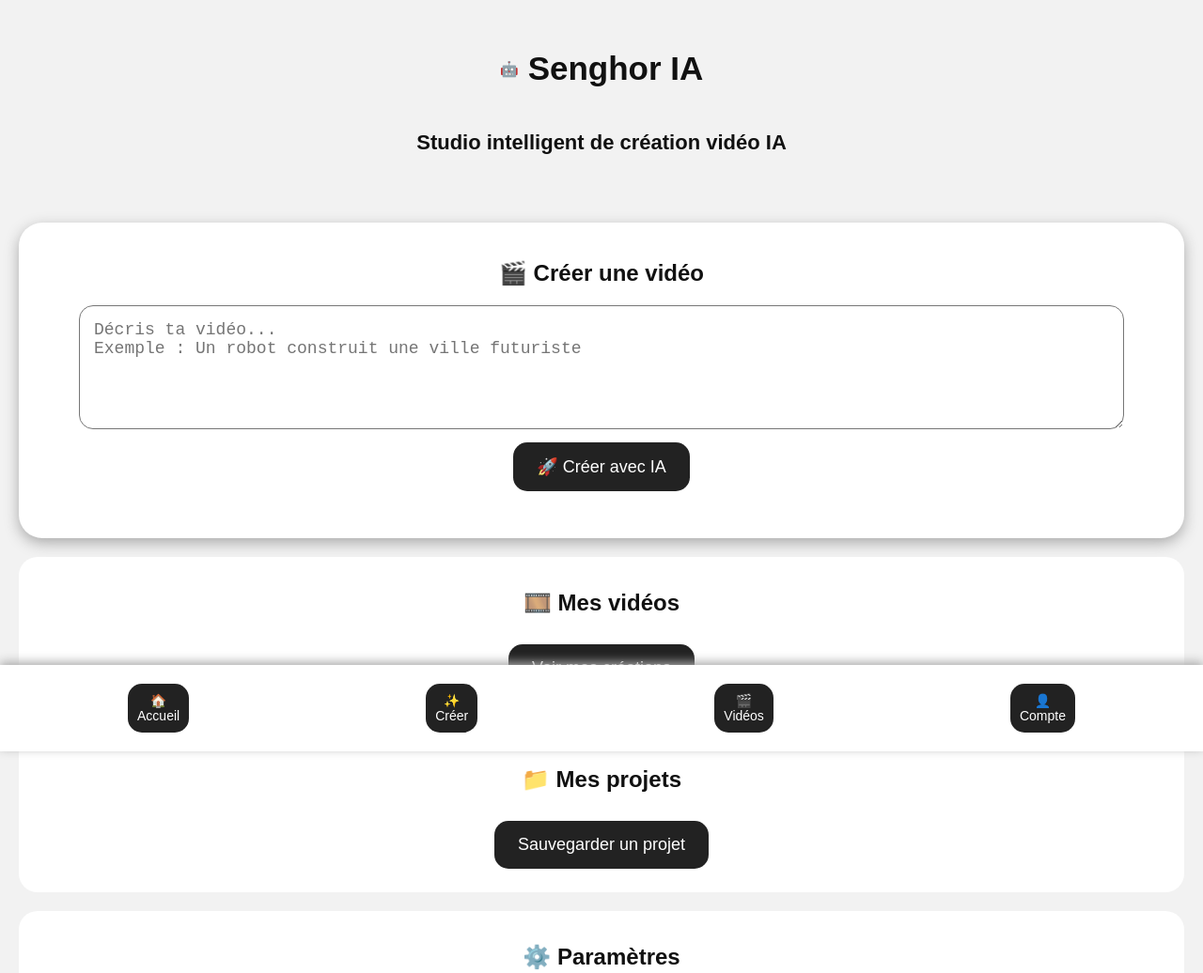
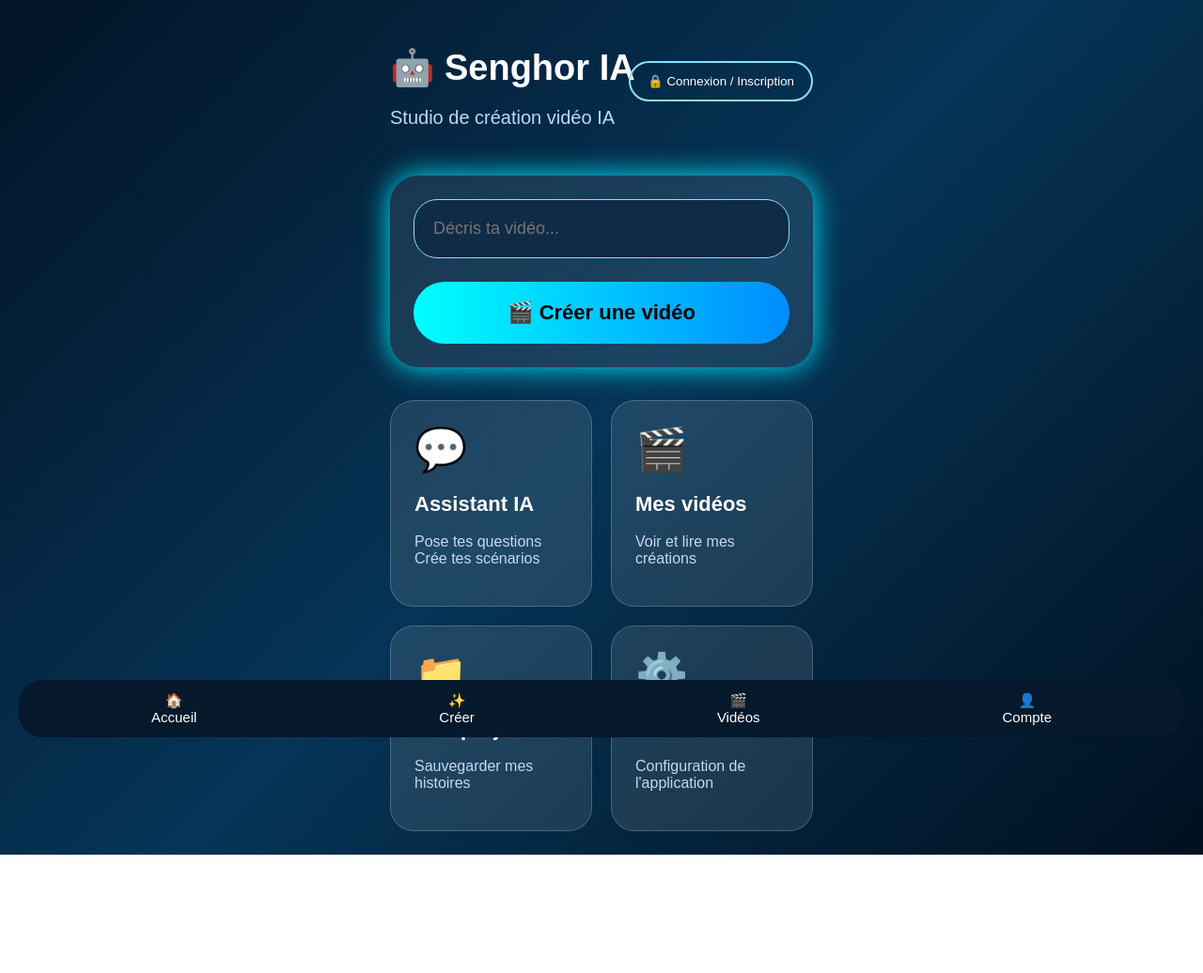
Before and after one commit to marianoaklobo12-cloud/senghoria_ia, a website: page web/index.html in a window 1280 px wide. Shown: the top 1036 px of the page at 94% size. After the commit the page ends 910 px from the top, so only its background shows below. Drawn offline with Linux system fonts and the light colour scheme.

Commit message:
Nouvel écran accueil futuriste Senghor IA

```diff
--- a/web/app.js
+++ b/web/app.js
@@ -1,60 +1,26 @@
-function creerVideo(){
-
-let texte=document.getElementById("description").value;
+const bouton =
+document.querySelector(".create");
 
 
-if(texte==""){
+bouton.onclick=function(){
 
-document.getElementById("resultat").innerHTML=
-"⚠️ Décris d'abord ta vidéo";
+let texte =
+document.querySelector("#prompt").value;
+
+
+if(texte===""){
+
+alert("Décris ta vidéo");
 
 return;
 
 }
 
 
-document.getElementById("resultat").innerHTML=
-"🤖 Senghor IA prépare ton scénario...";
+alert(
+"Senghor IA prépare ta vidéo :\n\n"
++ texte
+);
 
 
-setTimeout(()=>{
-
-document.getElementById("resultat").innerHTML=
-"✅ Scénario créé ! Génération des images et de la voix...";
-
-},2000);
-
-
-}
-
-
-
-function ouvrirVideos(){
-
-alert(
-"🎬 Tes vidéos Senghor IA apparaîtront ici"
-);
-
-}
-
-
-
-function ouvrirProjets(){
-
-alert(
-"📁 Projet sauvegardé dans Senghor IA"
-);
-
-}
-
-
-
-// Installation PWA
-
-if("serviceWorker" in navigator){
-
-navigator.serviceWorker.register(
-"service-worker.js"
-);
-
-}
+};
--- a/web/index.html
+++ b/web/index.html
@@ -3,7 +3,6 @@
 <head>
 <meta charset="UTF-8">
 <meta name="viewport" content="width=device-width, initial-scale=1.0">
-
 <title>Senghor IA</title>
 
 <link rel="manifest" href="manifest.json">
@@ -13,92 +12,72 @@
 
 <body>
 
+<div class="app">
+
 <header>
-    <div class="logo">
-        🤖
-        <h1>Senghor IA</h1>
-    </div>
+<h1>🤖 Senghor IA</h1>
+<p>Studio de création vidéo IA</p>
 
-    <p class="slogan">
-        Studio intelligent de création vidéo IA
-    </p>
+<button class="login">
+🔒 Connexion / Inscription
+</button>
 </header>
 
 
-<section class="card">
+<section class="create-box">
 
-<h2>🎬 Créer une vidéo</h2>
+<input id="prompt" placeholder="Décris ta vidéo...">
 
-<textarea id="description"
-placeholder="Décris ta vidéo...
-Exemple : Un robot construit une ville futuriste"></textarea>
-
-
-<button onclick="creerVideo()">
-🚀 Créer avec IA
+<button class="create">
+🎬 Créer une vidéo
 </button>
-
-
-<div id="resultat"></div>
 
 </section>
 
 
+<section class="cards">
 
-<section class="menu">
-
-<div class="bloc">
-<h2>🎞️ Mes vidéos</h2>
-<button onclick="ouvrirVideos()">
-Voir mes créations
-</button>
+<div class="card">
+<div class="icon">💬</div>
+<h2>Assistant IA</h2>
+<p>Pose tes questions<br>Crée tes scénarios</p>
 </div>
 
 
-<div class="bloc">
-<h2>📁 Mes projets</h2>
-<button onclick="ouvrirProjets()">
-Sauvegarder un projet
-</button>
+<div class="card">
+<div class="icon">🎬</div>
+<h2>Mes vidéos</h2>
+<p>Voir et lire mes créations</p>
 </div>
 
 
-<div class="bloc">
-<h2>⚙️ Paramètres</h2>
-<button>
-Configuration
-</button>
+<div class="card">
+<div class="icon">📁</div>
+<h2>Mes projets</h2>
+<p>Sauvegarder mes histoires</p>
 </div>
 
+
+<div class="card">
+<div class="icon">⚙️</div>
+<h2>Paramètres</h2>
+<p>Configuration de l'application</p>
+</div>
 
 </section>
 
 
-
 <nav>
 
-<button>
-🏠<br>
-Accueil
-</button>
-
-<button onclick="creerVideo()">
-✨<br>
-Créer
-</button>
-
-<button onclick="ouvrirVideos()">
-🎬<br>
-Vidéos
-</button>
-
-<button>
-👤<br>
-Compte
-</button>
+<button>🏠<br>Accueil</button>
+<button>✨<br>Créer</button>
+<button>🎬<br>Vidéos</button>
+<button>👤<br>Compte</button>
 
 </nav>
 
+
+</div>
 
 
 <script src="app.js"></script>
--- a/web/style.css
+++ b/web/style.css
@@ -1,133 +1,211 @@
-body {
+*{
+box-sizing:border-box;
+font-family:Arial,sans-serif;
+}
+
+
+body{
 
 margin:0;
-font-family:Arial, sans-serif;
-background:#f2f2f2;
-color:#111;
-text-align:center;
+min-height:100vh;
+background:
+linear-gradient(
+135deg,
+#021326,
+#063456,
+#00101f
+);
+
+color:white;
 
 }
 
 
-header {
+.app{
 
-padding:30px 10px;
+padding:25px;
+max-width:500px;
+margin:auto;
 
 }
 
 
-.logo {
+header{
 
-display:flex;
-justify-content:center;
-align-items:center;
-gap:10px;
+position:relative;
 
 }
 
 
-.logo h1 {
+h1{
 
-font-size:35px;
+font-size:38px;
+margin-bottom:5px;
 
 }
 
 
-.slogan {
+header p{
 
-font-size:22px;
-font-weight:bold;
+font-size:20px;
+color:#b8d9ff;
 
 }
 
 
+.login{
 
-.card {
+position:absolute;
+right:0;
+top:15px;
 
-background:white;
-margin:20px;
-padding:20px;
-border-radius:25px;
-box-shadow:0 5px 15px #aaa;
+background:transparent;
+border:2px solid #8adfff;
+color:white;
+
+padding:12px 18px;
+border-radius:30px;
 
 }
 
 
-textarea {
+.create-box{
 
-width:90%;
-height:100px;
-font-size:18px;
-padding:15px;
-border-radius:15px;
+margin-top:50px;
+
+padding:25px;
+
+border-radius:30px;
+
+background:rgba(255,255,255,0.08);
+
+box-shadow:
+0 0 30px #00eaff;
 
 }
 
 
+input{
 
-button {
+width:100%;
+padding:20px;
 
-background:#222;
+border-radius:25px;
+
+border:1px solid #8adfff;
+
+background:#102b46;
+
 color:white;
-border:none;
-padding:15px 25px;
-margin:10px;
-border-radius:15px;
+
 font-size:18px;
 
 }
 
 
-button:hover {
+.create{
 
-background:#444;
+margin-top:25px;
+
+width:100%;
+
+padding:20px;
+
+border:none;
+
+border-radius:35px;
+
+font-size:22px;
+
+font-weight:bold;
+
+background:linear-gradient(
+90deg,
+#00ffff,
+#008cff
+);
 
 }
 
 
+.cards{
 
-.bloc {
+display:grid;
 
-background:white;
-margin:20px;
-padding:15px;
-border-radius:20px;
+grid-template-columns:1fr 1fr;
+
+gap:20px;
+
+margin-top:35px;
 
 }
 
 
+.card{
 
-nav {
+background:
+rgba(255,255,255,0.10);
 
-position:fixed;
-bottom:0;
-left:0;
-right:0;
+padding:25px;
 
-background:white;
+border-radius:25px;
 
-display:flex;
-justify-content:space-around;
-
-padding:10px;
-
-box-shadow:0 -3px 10px #aaa;
+border:1px solid rgba(255,255,255,.2);
 
 }
 
 
-nav button {
+.icon{
 
-font-size:14px;
-padding:10px;
+font-size:45px;
 
 }
 
 
-#resultat {
+.card h2{
 
-margin-top:20px;
-font-weight:bold;
-color:green;
+font-size:22px;
 
 }
+
+
+.card p{
+
+color:#c4d9ee;
+
+}
+
+
+nav{
+
+position:fixed;
+
+bottom:15px;
+
+left:20px;
+right:20px;
+
+display:flex;
+
+justify-content:space-around;
+
+background:#06182b;
+
+padding:12px;
+
+border-radius:25px;
+
+}
+
+
+nav button{
+
+background:none;
+
+border:none;
+
+color:white;
+
+font-size:15px;
+
+}
```
